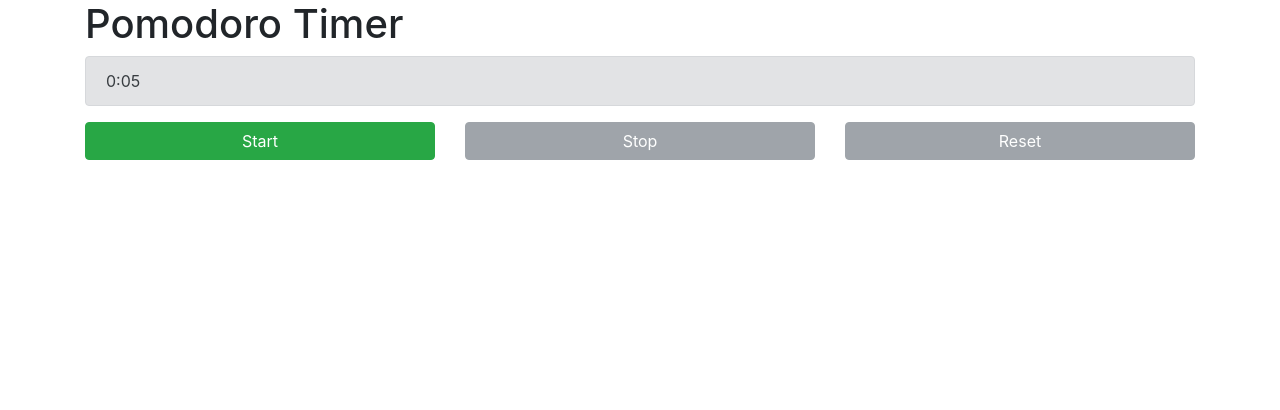
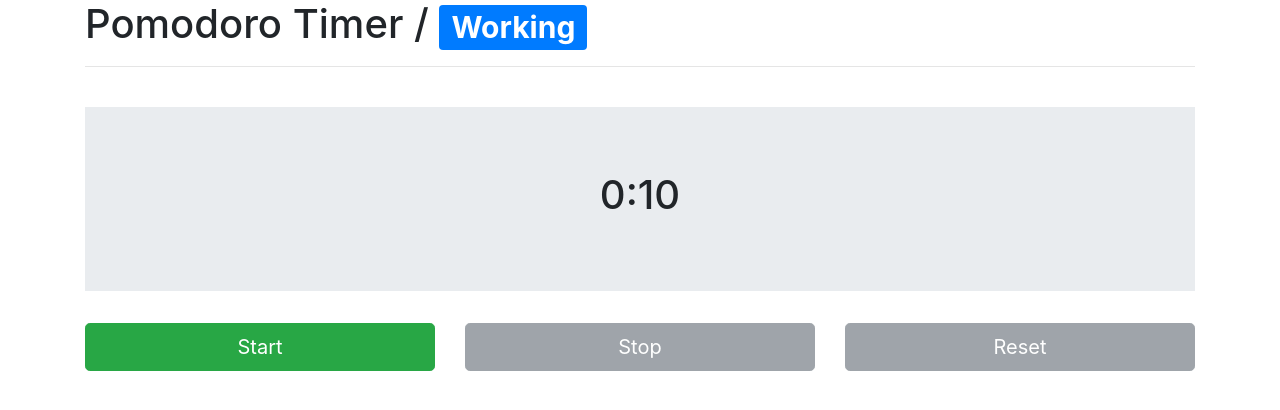
Before and after one commit to leandroatallah/pomodoro, a React (Create React App) app: page / in a window 1280 px wide. Shown: the top 410 px of the page. Built offline with nearby package versions, Linux system fonts and the light colour scheme.

Commit message:
Starting working and breaki

```diff
--- a/src/App.jsx
+++ b/src/App.jsx
@@ -1,9 +1,10 @@
 import React, { useState, useEffect } from 'react'
-import {Container, Row, Col, Button} from 'react-bootstrap';
+import {Container, Row, Col, Button, Alert, Badge, Jumbotron} from 'react-bootstrap';
 
 export default function App() {
-    const initialCount = 5
+    const [initialCount, setInitialCount] = useState(10)
     const [count, setCount] = useState(initialCount)
+    const [working, setWorking] = useState(true)
     const [paused, setPaused] = useState(true)
 
     useEffect(() => {
@@ -11,6 +12,14 @@ export default function App() {
             if(count === 1) {
                 setCount(0)
                 setPaused(true)
+
+                if(working) {
+                    setInitialCount(5)
+                    setWorking(false)
+                } else {
+                    setInitialCount(10)
+                    setWorking(true)
+                }
             }
 
             if(!paused) {
@@ -18,7 +27,7 @@ export default function App() {
             }
         }, 1000)
         return () => clearInterval(interval)
-    }, [count, paused])
+    }, [count, working, paused])
 
     // useEffect(() => {
 
@@ -57,17 +66,21 @@ export default function App() {
     return (
         <>
             <Container>
-                <h1>Pomodoro Timer</h1>
-                <p className="fade alert alert-secondary show">{timerConvert(count)}</p>
+                <h1>Pomodoro Timer / <Badge variant="primary">{working ? 'Working' : 'Break'}</Badge></h1>
+                <hr/>
+                <br/>
+                <Jumbotron fluid>
+                <h1 className="text-center">{timerConvert(count)}</h1>
+                </Jumbotron>
                 <Row>
                     <Col>
-                        <Button variant="success" block onClick={() => startTimer()} disabled={!paused}>Start</Button>
+                        <Button variant="success" size="lg" block onClick={() => startTimer()} disabled={!paused}>Start</Button>
                     </Col>
                     <Col>
-                        <Button variant="secondary" block onClick={() => setPaused(true)} disabled={paused}>Stop</Button>
+                        <Button variant="secondary" size="lg" block onClick={() => setPaused(true)} disabled={paused}>Stop</Button>
                     </Col>
                     <Col>
-                        <Button variant="secondary" block onClick={() => {setCount(initialCount)}} disabled={paused}>Reset</Button>
+                        <Button variant="secondary" size="lg" block onClick={() => {setCount(initialCount)}} disabled={paused}>Reset</Button>
                     </Col>
                 </Row>
             </Container>
```
